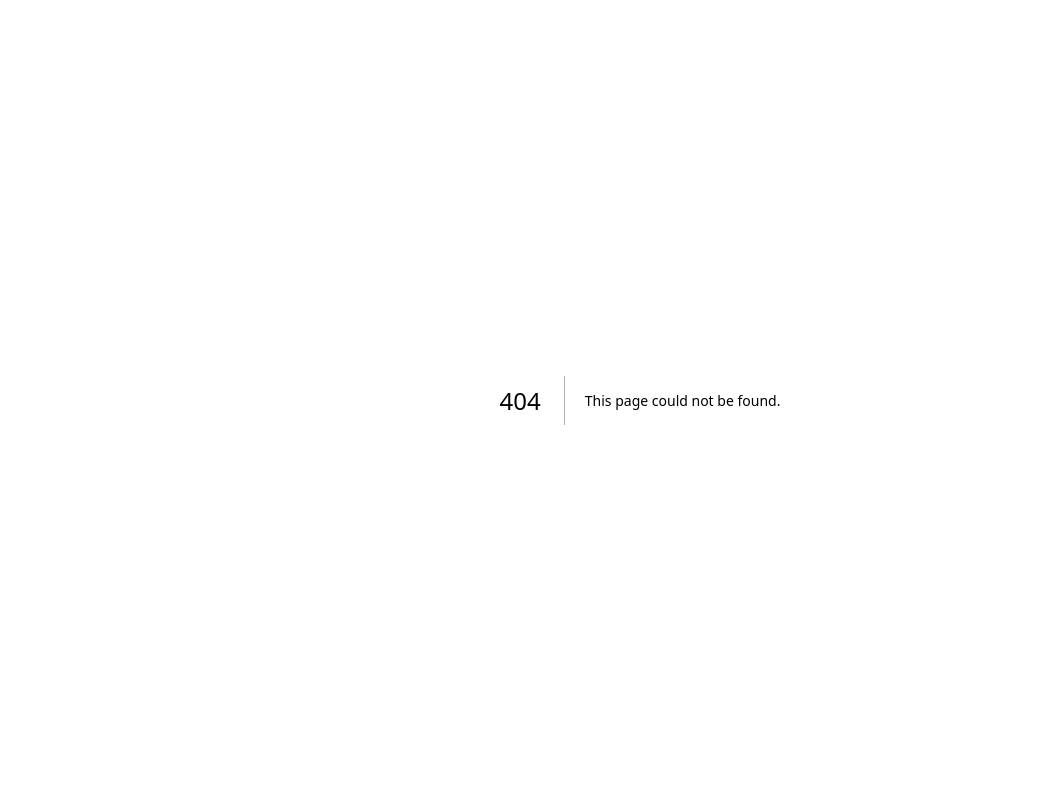
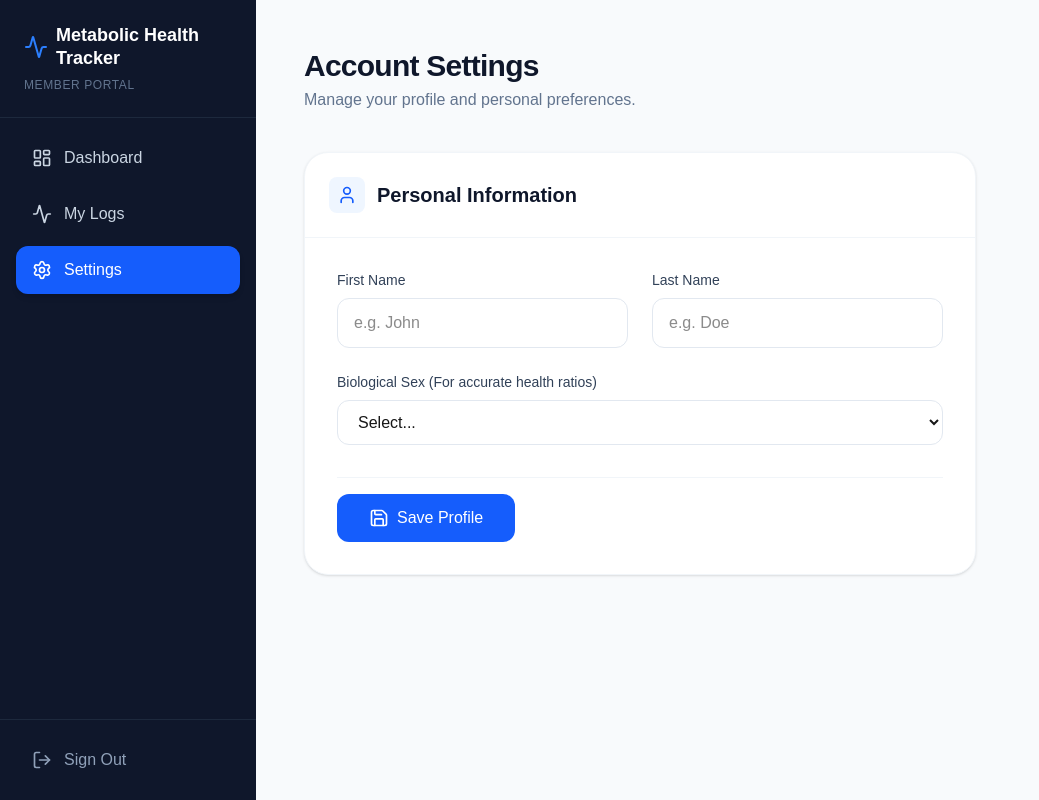
Before and after one commit to matttimmonsai-ascai/metabolic-health-tracker, a Next.js app: page /member/settings in a window 1280 px wide. Before the commit this address had no page. Shown: the whole page, without its empty margins (0-1039 px from the left). Built offline with nearby package versions, Linux system fonts and the light colour scheme; no server answers.

Commit message:
fixing folders

```diff
--- /dev/null
+++ b/src/app/member/settings/page.tsx
@@ -0,0 +1,135 @@
+"use client";
+
+import { useState, useEffect } from 'react';
+import Sidebar from '@/components/Sidebar';
+import { createClient } from '@/utils/supabase/client';
+import { Loader2, Save, User } from 'lucide-react';
+
+export default function SettingsPage() {
+  const [loading, setLoading] = useState(false);
+  const [fetching, setFetching] = useState(true);
+  const [profile, setProfile] = useState({ first_name: '', last_name: '', gender: '' });
+
+  useEffect(() => {
+    const getProfile = async () => {
+      const supabase = createClient();
+      const { data: { user } } = await supabase.auth.getUser();
+      if (user) {
+        const { data } = await supabase.from('profiles').select('*').eq('id', user.id).single();
+        if (data) {
+          setProfile({
+            first_name: data.first_name || '',
+            last_name: data.last_name || '',
+            gender: data.gender || ''
+          });
+        }
+      }
+      setFetching(false);
+    };
+    getProfile();
+  }, []);
+
+  const handleSubmit = async (e: React.FormEvent) => {
+    e.preventDefault();
+    setLoading(true);
+    const supabase = createClient();
+
+    try {
+      const { data: { user } } = await supabase.auth.getUser();
+      if (!user) throw new Error("Not logged in");
+
+      const { error } = await supabase
+        .from('profiles')
+        .upsert({
+          id: user.id,
+          first_name: profile.first_name,
+          last_name: profile.last_name,
+          gender: profile.gender
+        });
+
+      if (error) throw error;
+      alert("Profile saved successfully!");
+    } catch (error: any) {
+      alert("Error saving profile: " + error.message);
+    } finally {
+      setLoading(false);
+    }
+  };
+
+  if (fetching) {
+    return (
+      <div className="flex min-h-screen bg-slate-50 items-center justify-center">
+        <Loader2 className="animate-spin text-blue-600" size={48} />
+      </div>
+    );
+  }
+
+  return (
+    <div className="flex min-h-screen bg-slate-50">
+      <Sidebar role="member" />
+
+      <main className="flex-1 p-8 lg:p-12 overflow-y-auto">
+        <header className="mb-10">
+          <h2 className="text-3xl font-bold text-slate-900 tracking-tight">Account Settings</h2>
+          <p className="text-slate-500 mt-1">Manage your profile and personal preferences.</p>
+        </header>
+
+        <div className="bg-white rounded-3xl shadow-sm border border-slate-100 overflow-hidden max-w-2xl">
+          <div className="p-6 border-b border-slate-100 flex items-center gap-3">
+            <div className="p-2 bg-blue-50 text-blue-600 rounded-lg"><User size={20}/></div>
+            <h3 className="text-xl font-bold text-slate-900">Personal Information</h3>
+          </div>
+
+          <form onSubmit={handleSubmit} className="p-8 space-y-6">
+            <div className="grid grid-cols-2 gap-6">
+              <div>
+                <label className="block text-sm font-medium text-slate-700 mb-2">First Name</label>
+                <input
+                  type="text"
+                  value={profile.first_name}
+                  onChange={(e) => setProfile({...profile, first_name: e.target.value})}
+                  className="w-full px-4 py-3 border border-slate-200 rounded-xl focus:ring-2 focus:ring-blue-500 outline-none"
+                  placeholder="e.g. John"
+                />
+              </div>
+              <div>
+                <label className="block text-sm font-medium text-slate-700 mb-2">Last Name</label>
+                <input
+                  type="text"
+                  value={profile.last_name}
+                  onChange={(e) => setProfile({...profile, last_name: e.target.value})}
+                  className="w-full px-4 py-3 border border-slate-200 rounded-xl focus:ring-2 focus:ring-blue-500 outline-none"
+                  placeholder="e.g. Doe"
+                />
+              </div>
+            </div>
+
+            <div>
+              <label className="block text-sm font-medium text-slate-700 mb-2">Biological Sex (For accurate health ratios)</label>
+              <select
+                value={profile.gender}
+                onChange={(e) => setProfile({...profile, gender: e.target.value})}
+                className="w-full px-4 py-3 border border-slate-200 rounded-xl focus:ring-2 focus:ring-blue-500 outline-none bg-white"
+              >
+                <option value="">Select...</option>
+                <option value="male">Male</option>
+                <option value="female">Female</option>
+              </select>
+            </div>
+
+            <div className="pt-4 mt-8 border-t border-slate-100">
+              <button
+                type="submit"
+                disabled={loading}
+                className="bg-blue-600 hover:bg-blue-700 text-white font-medium py-3 px-8 rounded-xl transition-colors flex items-center justify-center gap-2"
+              >
+                {loading ? <Loader2 className="animate-spin" size={20} /> : <Save size={20} />}
+                Save Profile
+              </button>
+            </div>
+          </form>
+        </div>
+      </main>
+    </div>
+  );
+}
--- a/src/components/Sidebar.tsx
+++ b/src/components/Sidebar.tsx
@@ -10,7 +10,8 @@ export default function Sidebar({ role = 'member' }: { role?: 'member' | 'admin'
 
   const memberLinks = [
     { name: 'Dashboard', href: '/member', icon: LayoutDashboard },
-    { name: 'My Logs', href: '/member/logs', icon: Activity }
+    { name: 'My Logs', href: '/member/logs', icon: Activity },
+    { name: 'Settings', href: '/member/settings', icon: Settings }
   ];
 
   const adminLinks = [
```
